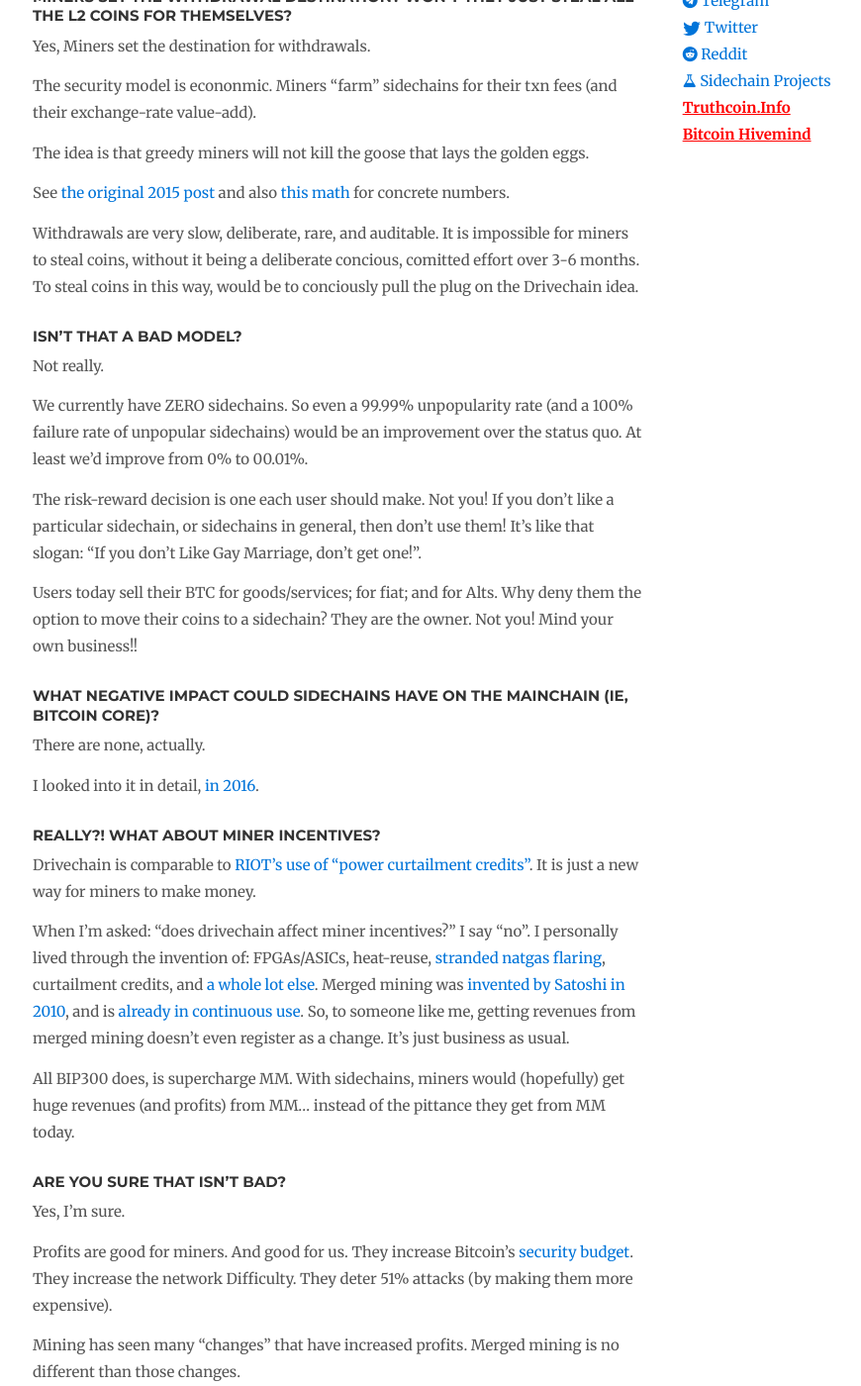
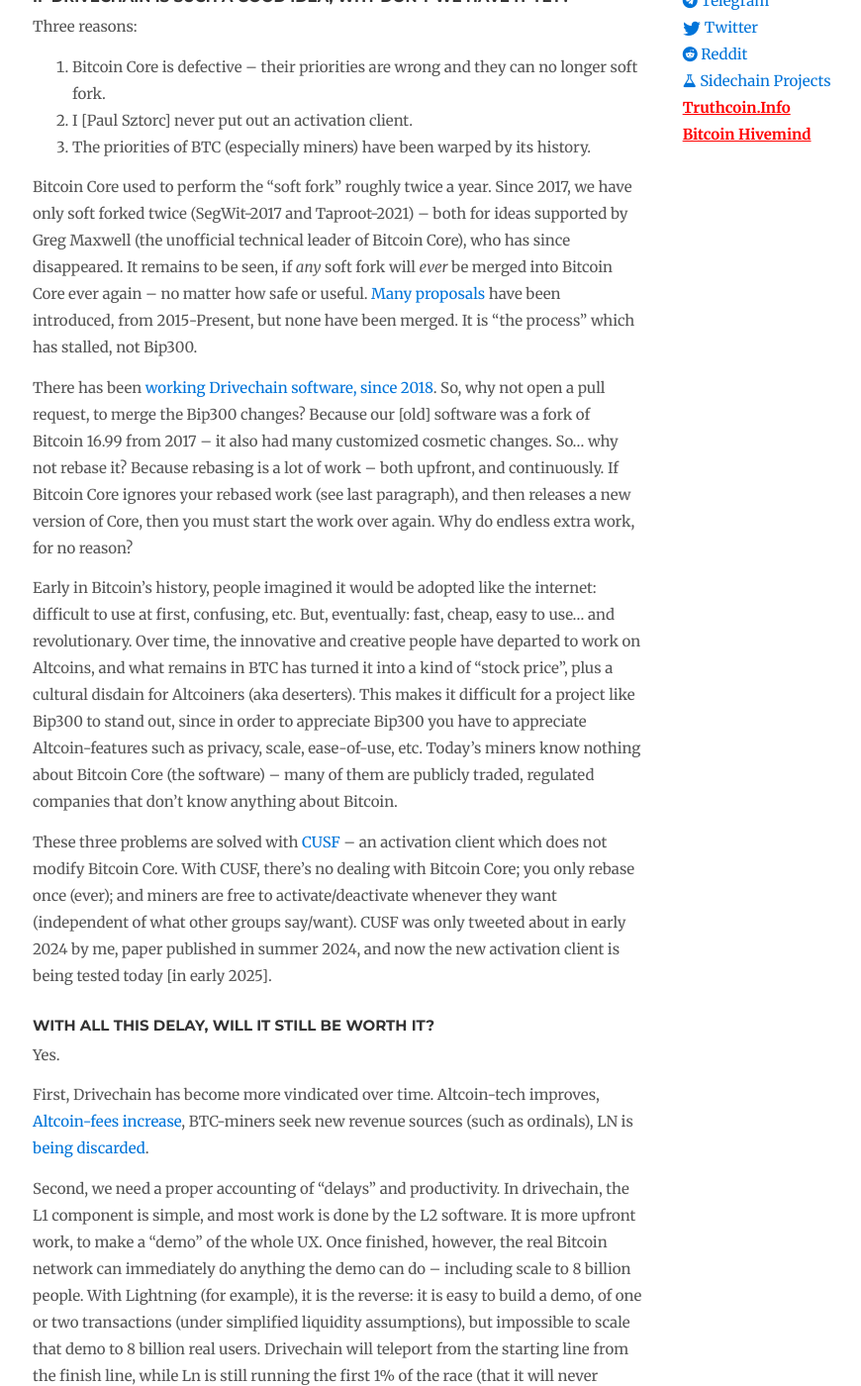
Before and after one commit to drivechain-project/drivechain.info, a Jekyll site: the page built from faq/index.md, in a window 1280 px wide and 1400 px high, scrolled down 396 px. Shown: the whole window at 99% size, without its empty margins (137-1007 px from the left). Built offline with Jekyll 4.4.1, drawn with Linux system fonts in a browser that asks for light colours; comment, search, counter and statistics services are not loaded; some of the changed text lies outside the part shown.

Commit message:
update FAQ

```diff
--- a/faq/index.md
+++ b/faq/index.md
@@ -10,9 +10,42 @@
 See also [Paul's Tweet Highlights](https://twitter.com/Truthcoin/highlights).
 
 
-## 1. Security ## {#security}
+## 0. Recent ## {#recent}
 
-### Miners set the withdrawal destination? Won't they just steal all the L2 coins for themselves? ###
+### If Drivechain is such a good idea, why don't we have it yet?
+
+Three reasons:
+
+1. Bitcoin Core is defective -- their priorities are wrong and they can no longer soft fork.
+2. I [Paul Sztorc] never put out an activation client.
+3. The priorities of BTC (especially miners) have been warped by its history.
+
+Bitcoin Core used to perform the "soft fork" roughly twice a year. Since 2017, we have only soft forked twice (SegWit-2017 and Taproot-2021) -- both for ideas supported by Greg Maxwell (the unofficial technical leader of Bitcoin Core), who has since disappeared. It remains to be seen, if *any* soft fork will *ever* be merged into Bitcoin Core ever again -- no matter how safe or useful. [Many proposals](https://www.truthcoin.info/files/covenants-rationale/) have been introduced, from 2015-Present, but none have been merged. It is "the process" which has stalled, not Bip300.
+
+There has been [working Drivechain software, since 2018](https://www.drivechain.info/releases/index.html). So, why not open a pull request, to merge the Bip300 changes? Because our [old] software was a fork of Bitcoin 16.99 from 2017 -- it also had many customized cosmetic changes. So... why not rebase it? Because rebasing is a lot of work -- both upfront, and continuously. If Bitcoin Core ignores your rebased work (see last paragraph), and then releases a new version of Core, then you must start the work over again. Why do endless extra work, for no reason?
+
+Early in Bitcoin's history, people imagined it would be adopted like the internet: difficult to use at first, confusing, etc. But, eventually: fast, cheap, easy to use... and revolutionary. Over time, the innovative and creative people have departed to work on Altcoins, and what remains in BTC has turned it into a kind of "stock price", plus a cultural disdain for Altcoiners (aka deserters). This makes it difficult for a project like Bip300 to stand out, since in order to appreciate Bip300 you have to appreciate Altcoin-features such as privacy, scale, ease-of-use, etc. Today's miners know nothing about Bitcoin Core (the software) -- many of them are publicly traded, regulated companies that don't know anything about Bitcoin.
+
+These three problems are solved with [CUSF](https://bip300cusf.com/) -- an activation client which does not modify Bitcoin Core. With CUSF, there's no dealing with Bitcoin Core; you only rebase once (ever); and miners are free to activate/deactivate whenever they want (independent of what other groups say/want). CUSF was only tweeted about in early 2024 by me, paper published in summer 2024, and now the new activation client is being tested today [in early 2025].
+
+### With all this delay, will it still be worth it?
+
+Yes.
+
+First, Drivechain has become more vindicated over time. Altcoin-tech improves, [Altcoin-fees increase](https://cryptofees.info/), BTC-miners seek new revenue sources (such as ordinals), LN is [being discarded](https://www.truthcoin.info/blog/ln-blackpill/).
+
+Second, we need a proper accounting of "delays" and productivity. In drivechain, the L1 component is simple, and most work is done by the L2 software. It is more upfront work, to make a "demo" of the whole UX. Once finished, however, the real Bitcoin network can immediately do anything the demo can do -- including scale to 8 billion people. With Lightning (for example), it is the reverse: it is easy to build a demo, of one or two transactions (under simplified liquidity assumptions), but impossible to scale that demo to 8 billion real users. Drivechain will teleport from the starting line from the finish line, while Ln is still running the first 1% of the race (that it will never finish).
+
+### When can we expect Drivechain? What can we do to get it faster?
+
+See for yourself! Download [the testnet software](https://layertwolabs.com/download), try it out, and offer feedback in [the telegram group](https://t.me/dcinsiders).
+
+We cannot expect miners to activate Bip300-cusf, until *after* the software works very reliably.
+
+
+## 1. Category: Security Qs ## {#security}
+
+### Miners set the withdrawal destination? Won't they just steal all the L2 coins for themselves?
 
 Yes, Miners set the destination for withdrawals.
 
@@ -291,7 +324,15 @@
 * If necessary, we could just add a second BIP300, "BIP300b", that adds 256 more slots.
 
 
-## 2. Comparisons
+## Category: Comparing Drivechain To...
+
+### LN and ARK
+
+LN and Ark are "non-mined L2s" -- they do not pay their txn fees to L1 Miners. This will cause a whole host of problems, as I [presented at OP NEXT](https://www.youtube.com/watch?v=ImUCulfr1cE) in Nov 2024. In contrast, Drivechain passes all of its txn fees to L1 miners.
+
+This is in addition to [the other problems with Lightning](https://www.truthcoin.info/blog/lightning-limitations/), and [with ARK](https://arkdev.info/blog/liquidity-requirements/#the-change-problem).
+
+
 
 ### How does this proposal compare to the proposal in [the Oct 2014 paper "Enabling Blockchain Innovations with Pegged Sidechains"](https://blockstream.com/sidechains.pdf)? ### {#blockstream}
 
```
